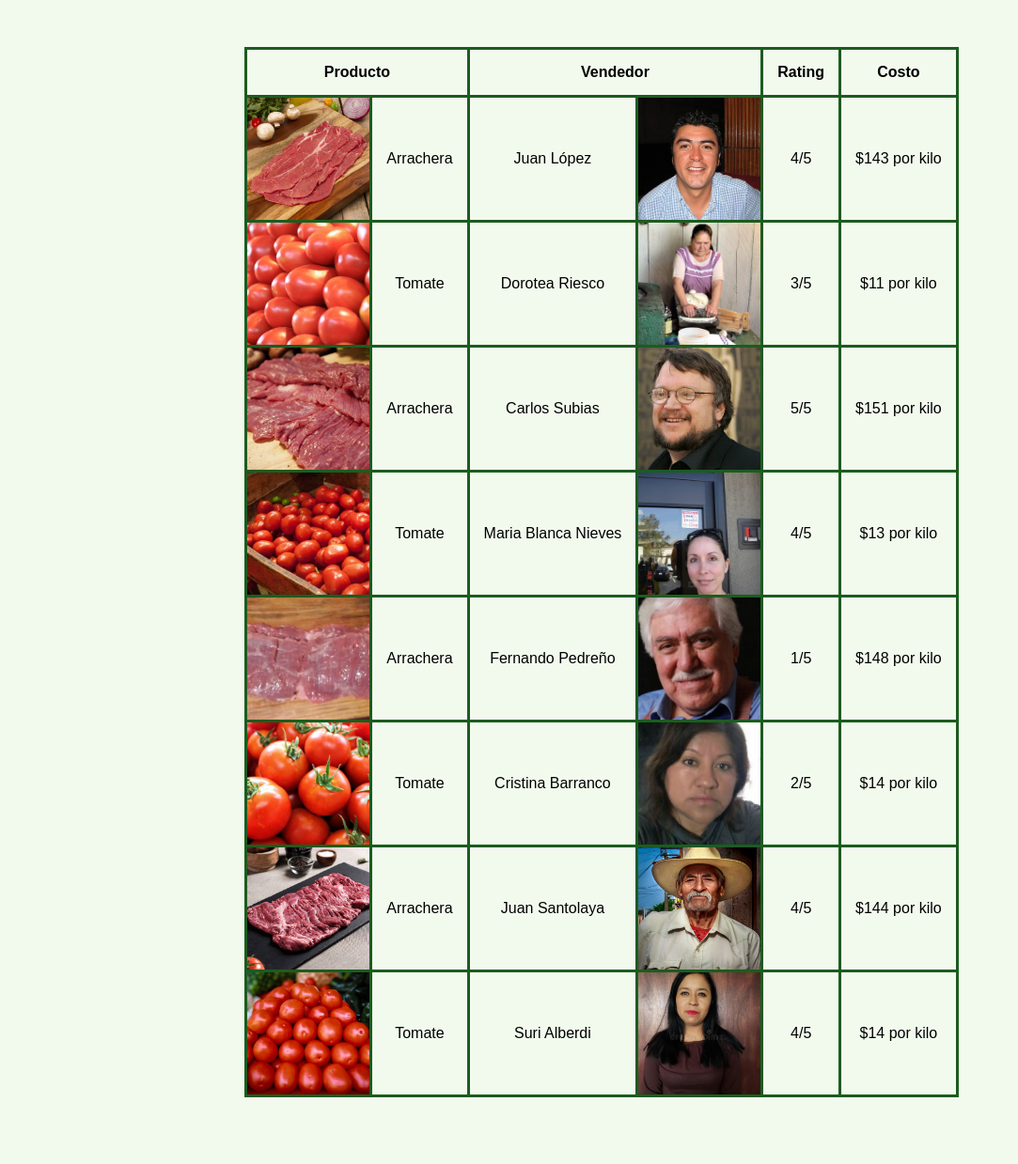
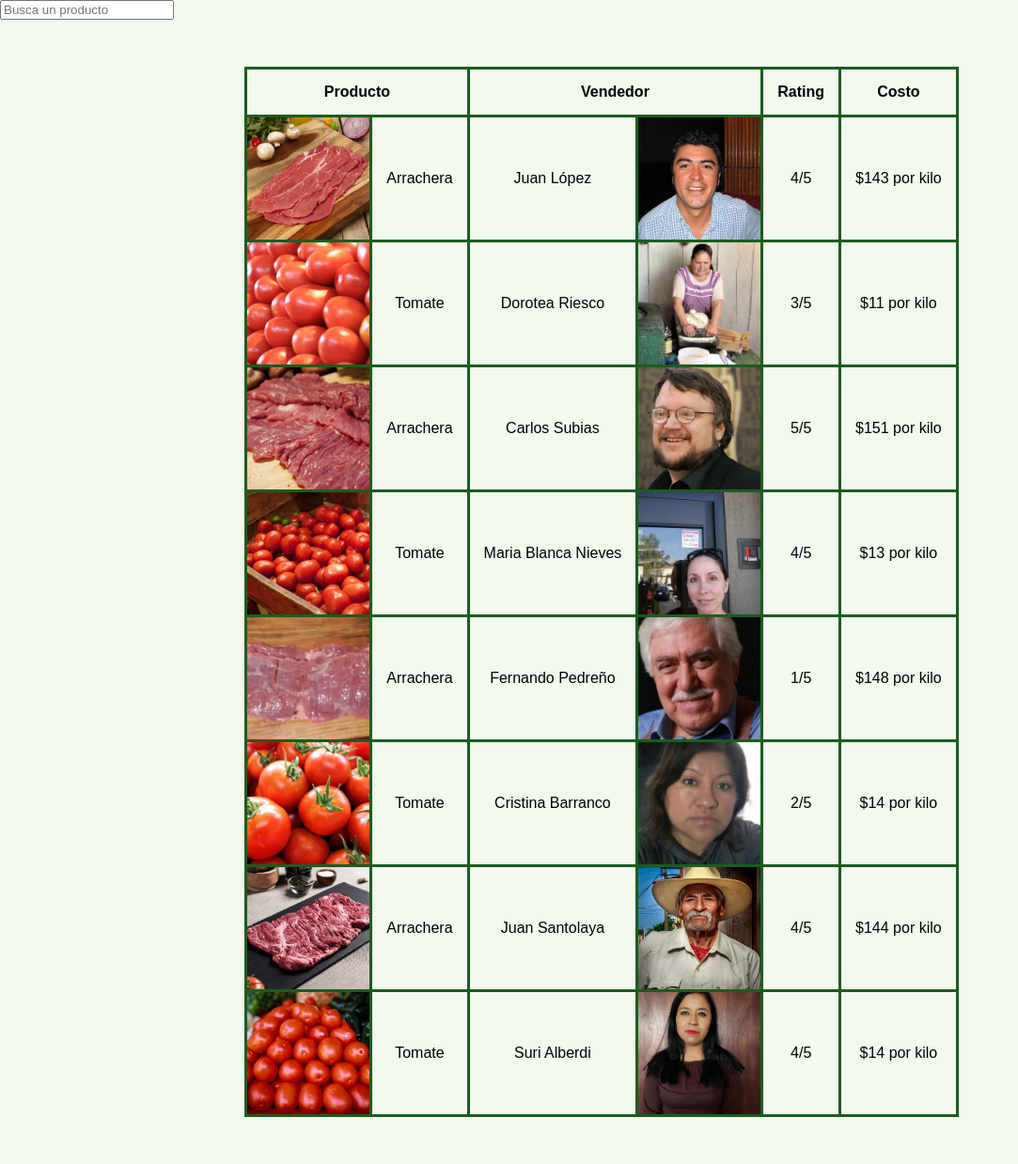
Before and after one commit to Xal-Tech/Marquet, a PHP site: page /home.php in a window 1280 px wide. Shown: the part 112-1351 px from the top of the page at 94% size, without its empty margins (0-1083 px from the left). Before the commit the page ends 1280 px from the top, so only its background shows below. Run offline with PHP 8.4, Linux system fonts and the light colour scheme; the visitor is signed in with stand-in values (Sample User, id 1); a stand-in replaces the project's code that opens the database connection.

Commit message:
busqueda

```diff
--- a/website/home.php
+++ b/website/home.php
@@ -18,6 +18,8 @@ if (!isset($_SESSION['loggedin'])) {
 <body>
 	<?php include 'header.php'; ?>
 
+	<input id="searchbar" onkeyup="buscar_producto()" type="text" name="search" placeholder="Busca un producto">
+
 	<table>
 		<tr>
 			<th colspan="2">
@@ -33,10 +35,10 @@ if (!isset($_SESSION['loggedin'])) {
 				Costo
 			</th>
 		</tr>
-		<tr>
+		<tr id="list-0">
 			<td class="table-image" style='background-image: url("images/user-uploads/productos/carne-1.jpg");'>
 			</td>
-			<td>
+			<td class="nombre-producto">
 				Arrachera
 			</td>
 			<td>
@@ -51,10 +53,10 @@ if (!isset($_SESSION['loggedin'])) {
 				$143 por kilo
 			</td>
 		</tr>
-		<tr>
+		<tr id="list-1">
 			<td class="table-image" style='background-image: url("images/user-uploads/productos/tomate-1.jpg");'>
 			</td>
-			<td>
+			<td class="nombre-producto">
 				Tomate
 			</td>
 			<td>
@@ -69,10 +71,10 @@ if (!isset($_SESSION['loggedin'])) {
 				$11 por kilo
 			</td>
 		</tr>
-		<tr>
+		<tr id="list-2">
 			<td class="table-image" style='background-image: url("images/user-uploads/productos/carne-2.jpg");'>
 			</td>
-			<td>
+			<td class="nombre-producto">
 				Arrachera
 			</td>
 			<td>
@@ -87,10 +89,10 @@ if (!isset($_SESSION['loggedin'])) {
 				$151 por kilo
 			</td>
 		</tr>
-		<tr>
+		<tr id="list-3">
 			<td class="table-image" style='background-image: url("images/user-uploads/productos/tomate-2.jpg");'>
 			</td>
-			<td>
+			<td class="nombre-producto">
 				Tomate
 			</td>
 			<td>
@@ -105,10 +107,10 @@ if (!isset($_SESSION['loggedin'])) {
 				$13 por kilo
 			</td>
 		</tr>
-		<tr>
+		<tr id="list-4">
 			<td class="table-image" style='background-image: url("images/user-uploads/productos/carne-3.jpg");'>
 			</td>
-			<td>
+			<td class="nombre-producto">
 				Arrachera
 			</td>
 			<td>
@@ -123,10 +125,10 @@ if (!isset($_SESSION['loggedin'])) {
 				$148 por kilo
 			</td>
 		</tr>
-		<tr>
+		<tr id="list-5">
 			<td class="table-image" style='background-image: url("images/user-uploads/productos/tomate-3.jpg");'>
 			</td>
-			<td>
+			<td class="nombre-producto">
 				Tomate
 			</td>
 			<td>
@@ -141,10 +143,10 @@ if (!isset($_SESSION['loggedin'])) {
 				$14 por kilo
 			</td>
 		</tr>
-		<tr>
+		<tr id="list-6">
 			<td class="table-image" style='background-image: url("images/user-uploads/productos/carne-4.jpg");'>
 			</td>
-			<td>
+			<td class="nombre-producto">
 				Arrachera
 			</td>
 			<td>
@@ -159,10 +161,10 @@ if (!isset($_SESSION['loggedin'])) {
 				$144 por kilo
 			</td>
 		</tr>
-		<tr>
+		<tr id="list-7">
 			<td class="table-image" style='background-image: url("images/user-uploads/productos/tomate-4.jpg");'>
 			</td>
-			<td>
+			<td class="nombre-producto">
 				Tomate
 			</td>
 			<td>
@@ -178,6 +180,6 @@ if (!isset($_SESSION['loggedin'])) {
 			</td>
 		</tr>
 	</table>
-
+	<script src="js/home.js"></script>
 </body>
 </html>
--- /dev/null
+++ b/website/js/home.js
@@ -0,0 +1,16 @@
+function buscar_producto() {
+    let input = document.getElementById('searchbar').value
+    input=input.toLowerCase();
+    let x = document.getElementsByClassName('nombre-producto');
+
+    for (i = 0; i < x.length; i++) {
+        if (!x[i].innerHTML.toLowerCase().includes(input)) {
+            y = document.getElementById('list-'+ String(i));
+            y.style.display="none";
+        }
+        else {
+            y = document.getElementById('list-'+ String(i));
+            y.style.display="table-row";
+        }
+    }
+}
```
